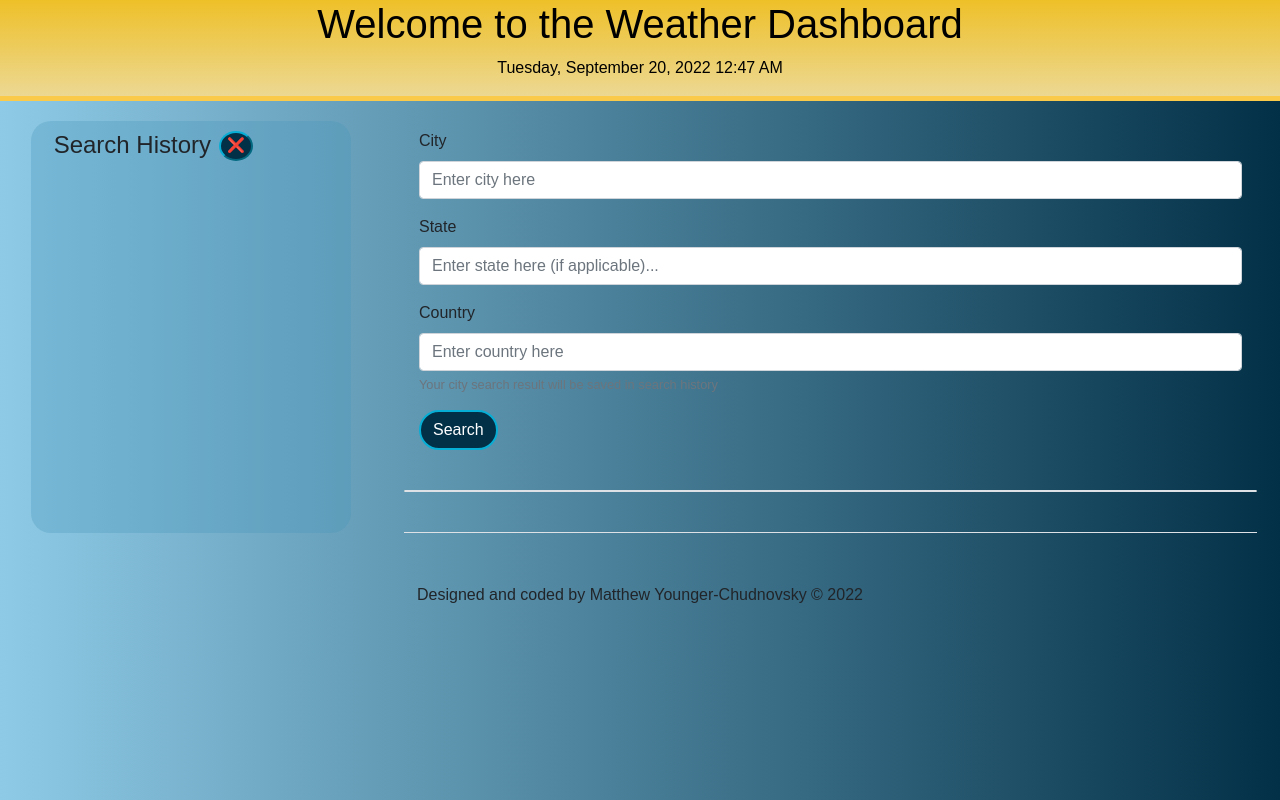
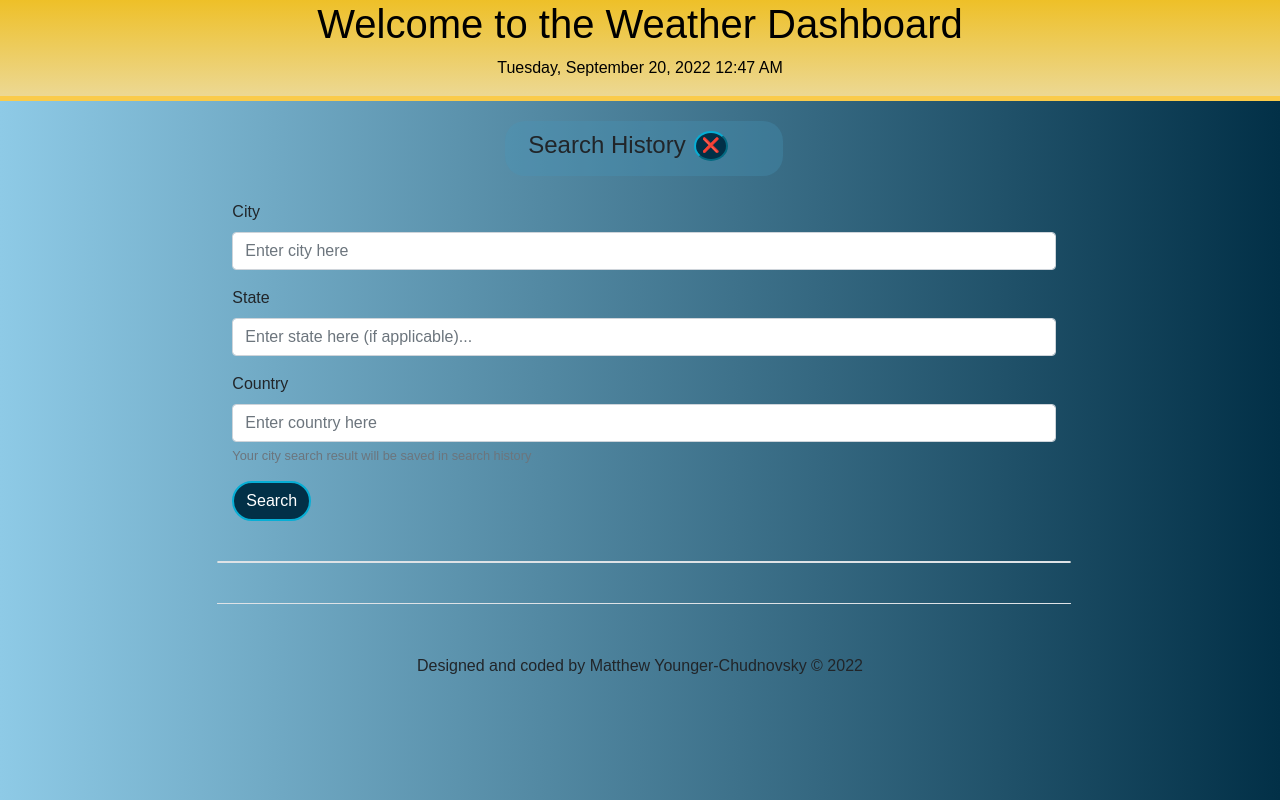
Before and after one commit to breakfireaus/weather-dashboard, a plain HTML site: page index.html in a window 1280 px wide. Drawn offline with nearby package versions, Linux system fonts and the light colour scheme.

Commit message:
updated css and html

```diff
--- a/assets/CSS/style.css
+++ b/assets/CSS/style.css
@@ -63,6 +63,11 @@ li {
   text-justify: center;
 }
 
+#cityHelp{
+  color: var(--c-white);
+}
+
+
 .custom-search-x {
   height: 30px;
   border-radius: 50% !important;
@@ -70,6 +75,7 @@ li {
   padding-top: 2px;
   text-align: end;
 }
+
 
 
 .custom-search-btn:hover {
--- a/index.html
+++ b/index.html
@@ -22,7 +22,8 @@
   </header>
 
   <main class="bg-transparent row justify-content-around ml-1">
-    <aside class="col-3" id="prevsearchhistory">
+    <div class="container">
+    <aside class="col-3 container" id="prevsearchhistory">
       <div class="mb-3 pb-2 d-flex justify-content-start">
         <h4 class="ml-2" id="searchheader">Search History</h4>
         <!-- history where previously searched cities populate on a sidebar -->
@@ -31,6 +32,9 @@
       </div>
       <ul id="historyList" class=""></ul>
     </aside>
+    </div>
+
+
     <section id="mainContent" class="col-8 mt-2 bg-transparent">
       <!-- form to input city-->
 
```
